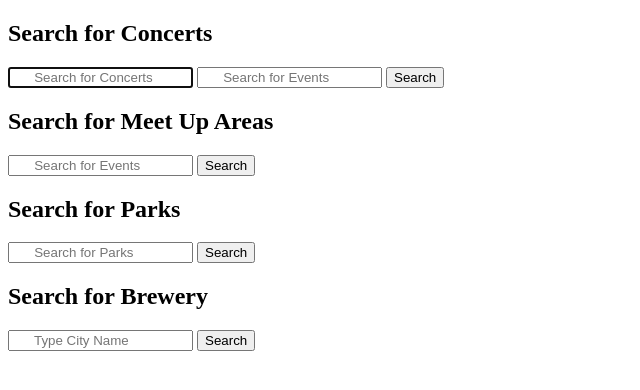
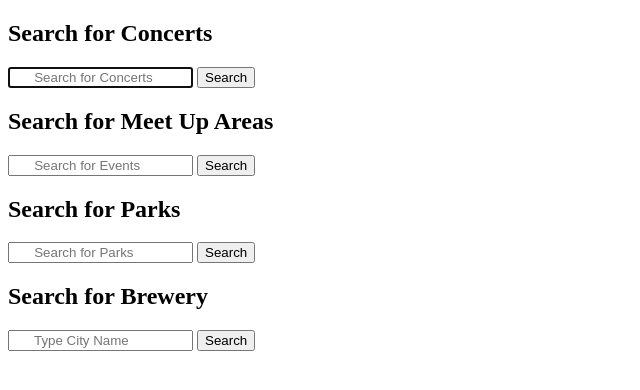
Before and after one commit to NewForce-at-Mountwest/welcome-to-nashville-the-silly-toucans, a plain HTML site: page index.html in a window 1280 px wide. Shown: the whole page, without its empty margins (0-640 px from the left). Drawn offline with Linux system fonts and the light colour scheme.

Commit message:
starting my merge

```diff
--- a/index.html
+++ b/index.html
@@ -17,7 +17,7 @@
                 <h1 class ="concertsHeader">Search for Concerts</h1>
                  <label for=" "></label>
                 <input type="text" id= "concertsInput" placeholder="      Search for Concerts" autofocus />
-                <input type="text" id= "concertsInput" placeholder="      Search for Events" autofocus />
+
                     <button id= "concertsSearchButton">Search</button>
                    <div class= "concertsAnswerArea"></div>
                    </section>
```
